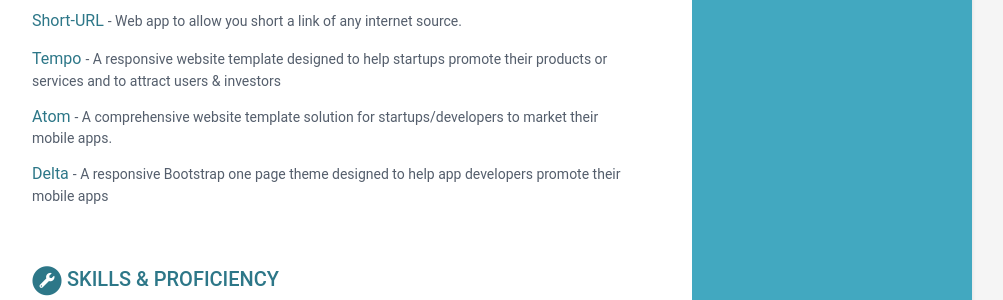
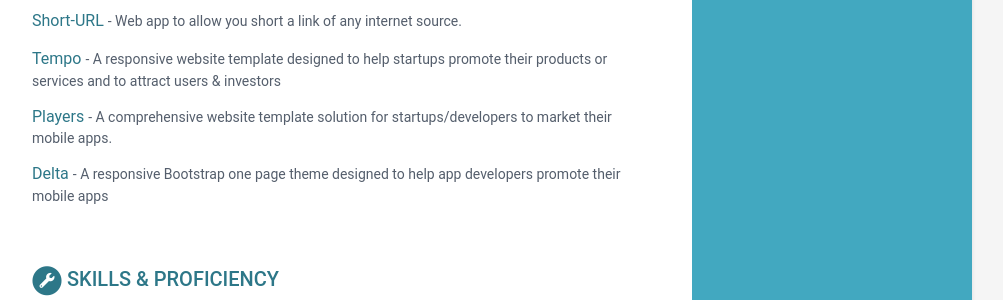
Before and after one commit to elcordova/caring-europa-fe48a, a Jekyll site: the page built from index.html, in a window 1280 px wide. Shown: the part 1318-1618 px from the top of the page, without its empty margins (168-1171 px from the left). Built offline with Jekyll 4.4.1, drawn with Linux system fonts in a browser that asks for light colours.

Commit message:
data.yml: changed

```diff
--- a/_data/data.yml
+++ b/_data/data.yml
@@ -100,7 +100,7 @@ projects:
       tagline: >-
         A responsive website template designed to help startups promote their
         products or services and to attract users &amp; investors
-    - title: Atom
+    - title: Players
       link: '#'
       tagline: >-
         A comprehensive website template solution for startups/developers to
```
